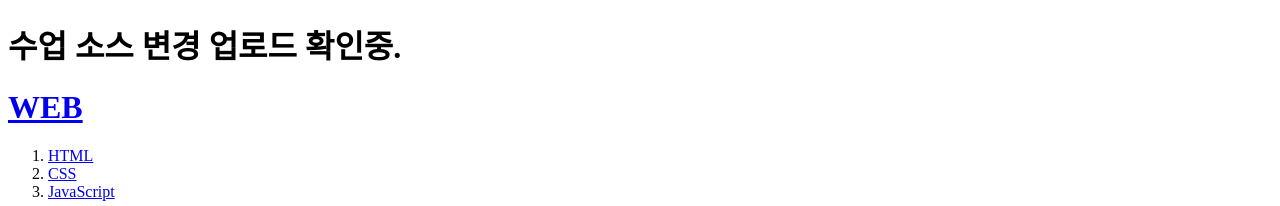
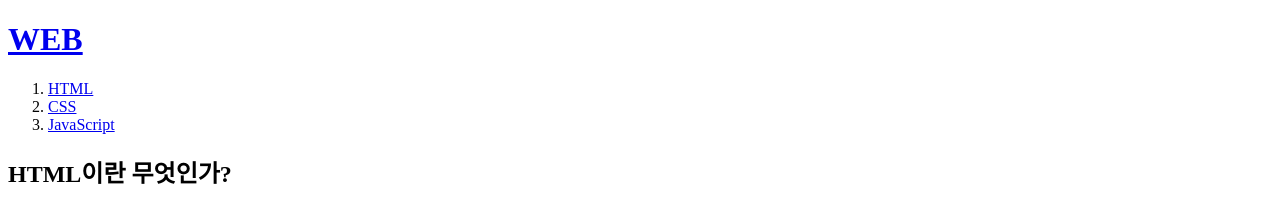
Before and after one commit to gyuraphy/WEB_workspace, a plain HTML site: page 1.html in a window 1280 px wide. Shown: the top 206 px of the page. Drawn offline with Linux system fonts and the light colour scheme.

Commit message:
깃허브연동테스트

```diff
--- a/1.html
+++ b/1.html
@@ -7,7 +7,6 @@
 </head>
 
 <body>
-    <h1>수업 소스 변경 업로드 확인중.</h1>
     <h1><a href="index.html">WEB</a></h1>
     <ol>
         <li><a href="1.html">HTML</a></li>
```
